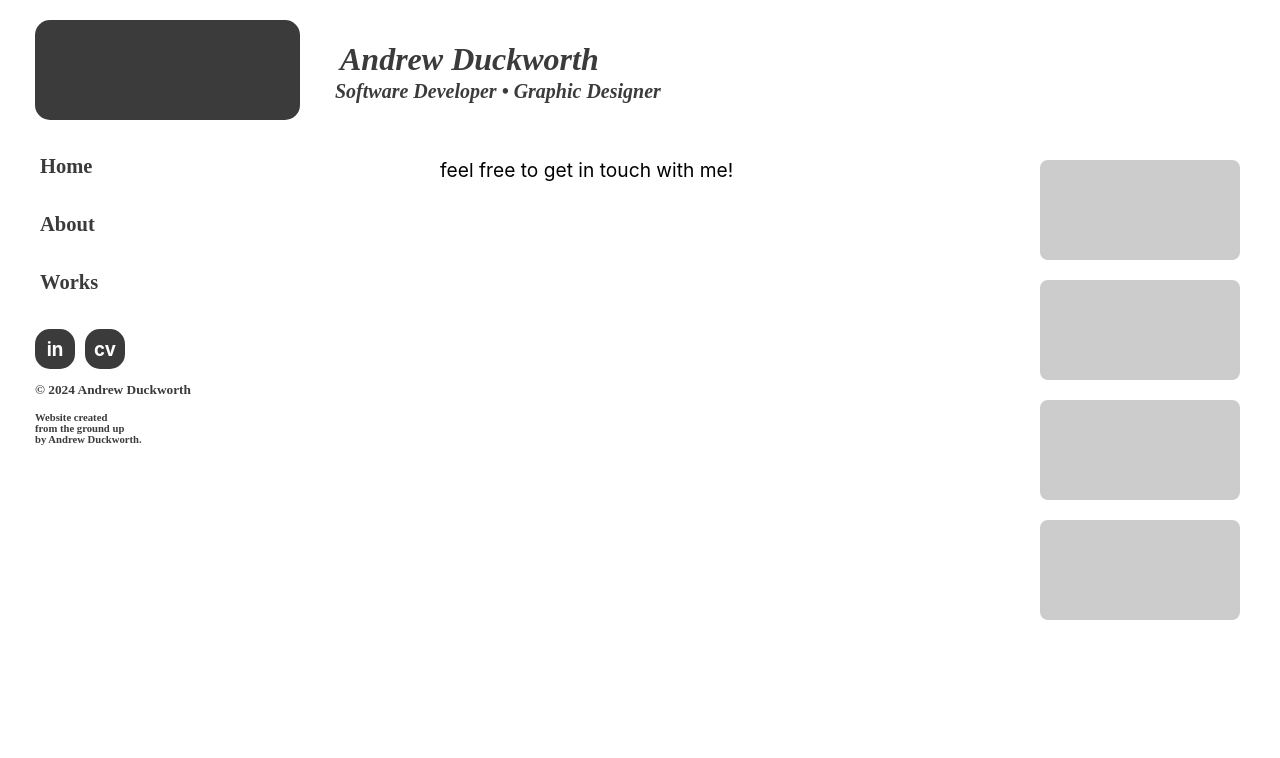
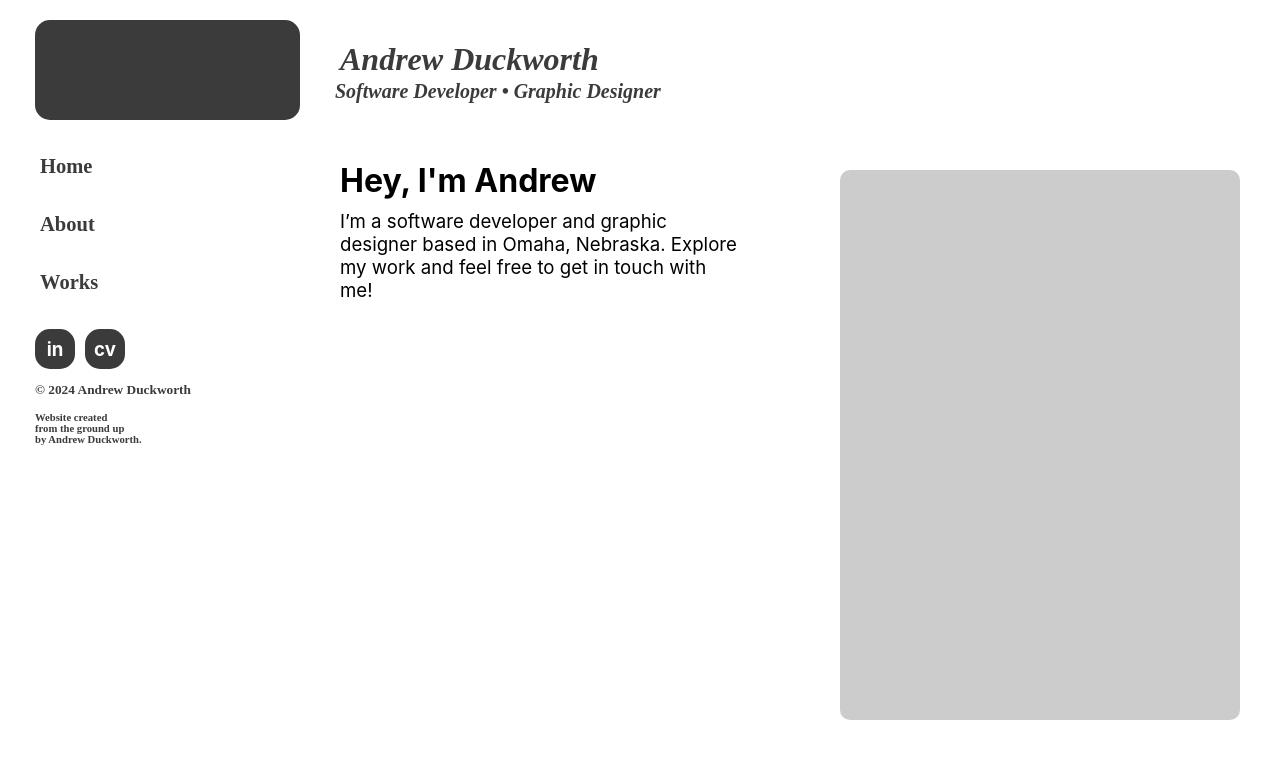
Before and after one commit to agduck/my-personal-website, a React (Create React App) app: page / in a window 1280 px wide. Shown: the top 758 px of the page. Built offline with nearby package versions, Linux system fonts and the light colour scheme; a web font is replaced by a local one.

Commit message:
Styled the About Page

```diff
--- a/src/pages/Home.css
+++ b/src/pages/Home.css
@@ -1,8 +1,9 @@
 .home {
+  margin-top: 100px;
   display: flex;
-  justify-content: space-between;
+  justify-content: flex-start;
   padding: 20px;
-  margin-left: 150px;
+  margin-left: 50px;
 }
 
 .home-content {
@@ -10,27 +11,29 @@
 }
 
 .home h1 {
-  font-size: 2em;
+  font-size: 24pt;
   margin-bottom: 10px;
   text-align: left;
 }
 
 .home p {
-  font-size: 1.2em;
+  font-size: 14pt;
   margin-top: 0;
   text-align: left;
   max-width: 500px;
 }
 
-.home-rectangles {
+/* Rectangle styling */
+.home-rectangle {
   display: flex;
-  flex-direction: column;
-  gap: 20px;
+  align-items: flex-start;
+  margin-left: 100px;
+  margin-top: 30px;
 }
 
-.rectangle {
+.home-rectangle .rectangle {
   background-color: #ccc;
-  border-radius: 8px;
-  width: 200px;
-  height: 100px;
+  border-radius: 10px;
+  width: 400px;
+  height: 550px;
 }
--- a/src/pages/Home.js
+++ b/src/pages/Home.js
@@ -8,10 +8,8 @@ const Home = () => {
         <h1>Hey, I'm Andrew</h1>
         <p>I’m a software developer and graphic designer based in Omaha, Nebraska. Explore my work and feel free to get in touch with me!</p>
       </div>
-      <div className="home-rectangles">
-        {[...Array(5)].map((_, index) => (
-          <div key={index} className="rectangle"></div>
-        ))}
+      <div className="home-rectangle">
+        <div className="rectangle"></div>
       </div>
     </div>
   );
```
